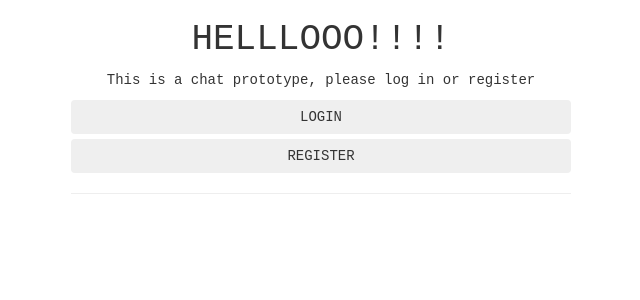
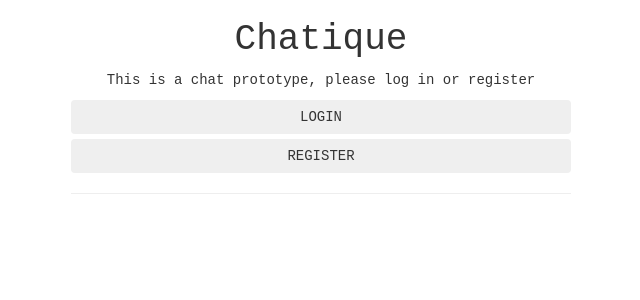
Before and after one commit to nktnlg/Project-1-Chatique-MEAN, an Angular app in the folder client/: page / in a window 1280 px wide. Shown: the top 300 px of the page, without its empty margins (319-959 px from the left). Built offline with nearby package versions, Linux system fonts and the light colour scheme.

Commit message:
Header title changed

```diff
--- a/client/src/app/app.component.html
+++ b/client/src/app/app.component.html
@@ -1,2 +1,2 @@
-<h1>HELLLOOO!!!!</h1>
+<h1>Chatique</h1>
 <router-outlet></router-outlet>
```
